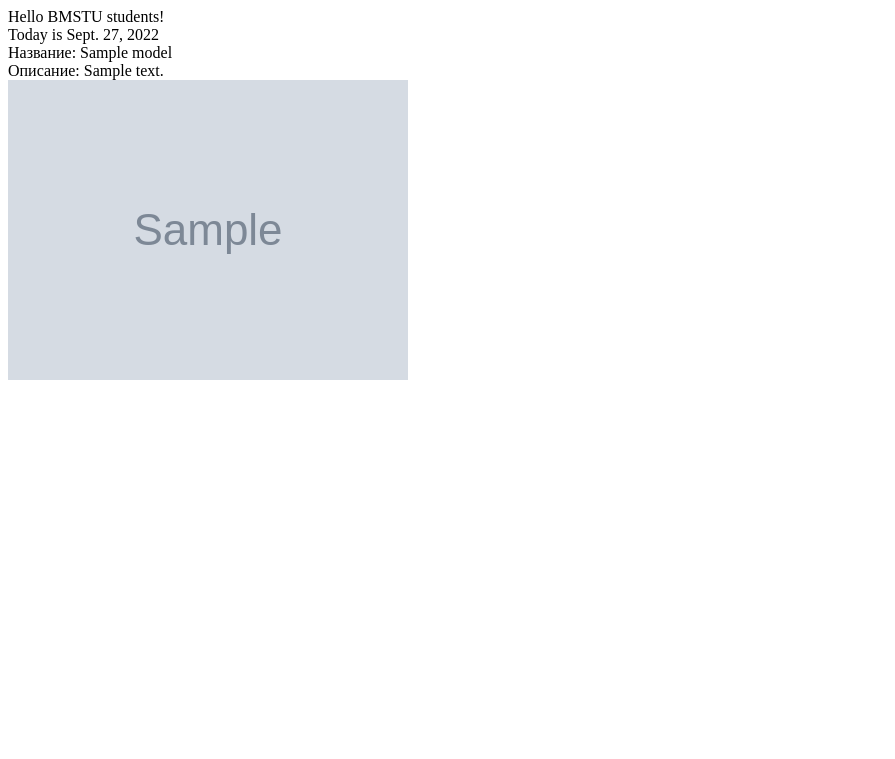
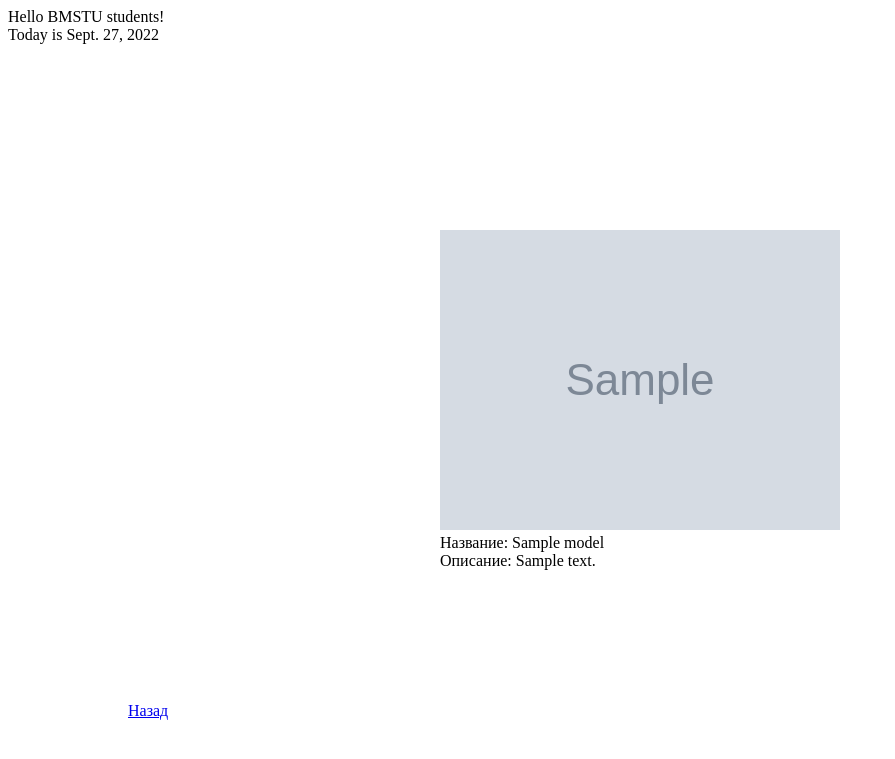
Before and after one commit to Dj4ngle/RIP-2022, a Django app: page /model/1/ in a window 1280 px wide. Shown: the top 759 px of the page, without its empty margins (0-895 px from the left). Run offline with Django 4.2, Linux system fonts and the light colour scheme; tables that the repository leaves empty hold one stand-in row (values such as "Sample post"); grey boxes marked "Sample" are stand-in pictures.

Commit message:
Refactor

```diff
--- /dev/null
+++ b/lab2/printing/static/examp.css
@@ -0,0 +1,21 @@
+.fit-picture {
+
+}
+/* черный фон сайта */
+body {
+ background-color: #fff;
+}
+
+.wrapper {
+    width: 50vh;
+    position: absolute;
+    top: 50%;
+    left: 50%;
+    transform: translate(-50%,-50%);
+}
+
+.tick {
+    position: absolute;
+    bottom: 10%;
+    left: 10%;
+}
--- a/lab2/printing/templates/index.html
+++ b/lab2/printing/templates/index.html
@@ -1,7 +1,9 @@
 <!doctype html>
 <html lang="en" class="h-100">
 <head>
-  <meta charset="utf-8">
+    {% load static %}
+    <link rel="stylesheet" type="text/css" href="{% static '../static/examp.css' %}">
+    <meta charset="utf-8">
     <title>BMSTU</title>
 </head>
 <body>
--- a/lab2/printing/templates/model.html
+++ b/lab2/printing/templates/model.html
@@ -3,8 +3,12 @@
 {% block title %}Книга №{{ data.model.id }}{% endblock %}
 
 {% block content %}
-    <div>Название: {{ data.model.name }}</div>
+    <div class = "wrapper">
+        <img class="fit-picture" src="http://127.0.0.1:8000/media/images/{{ data.model.image_path }}"/>
+        <div> Название: {{ data.model.name }}</div>
         <div>Описание: {{ data.model.description }}</div>
-        <img src="http://127.0.0.1:8000/media/images/{{ data.model.image_path }}"/>
+    </div>
+    <a class = "tick" href="../../../">Назад</a>
+
 
 {% endblock %}
```
Also changed, not shown: lab2/printing/media/images/ephelevabashnya.png (added).
